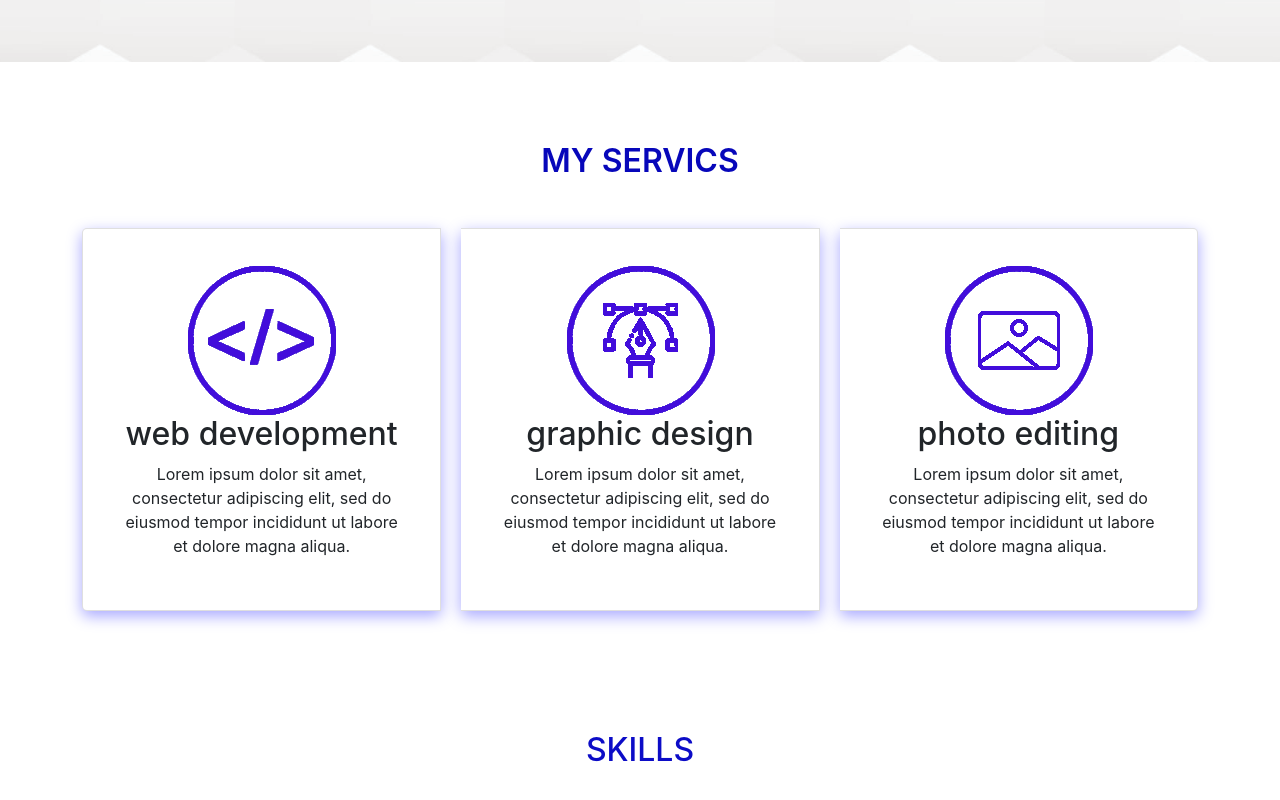
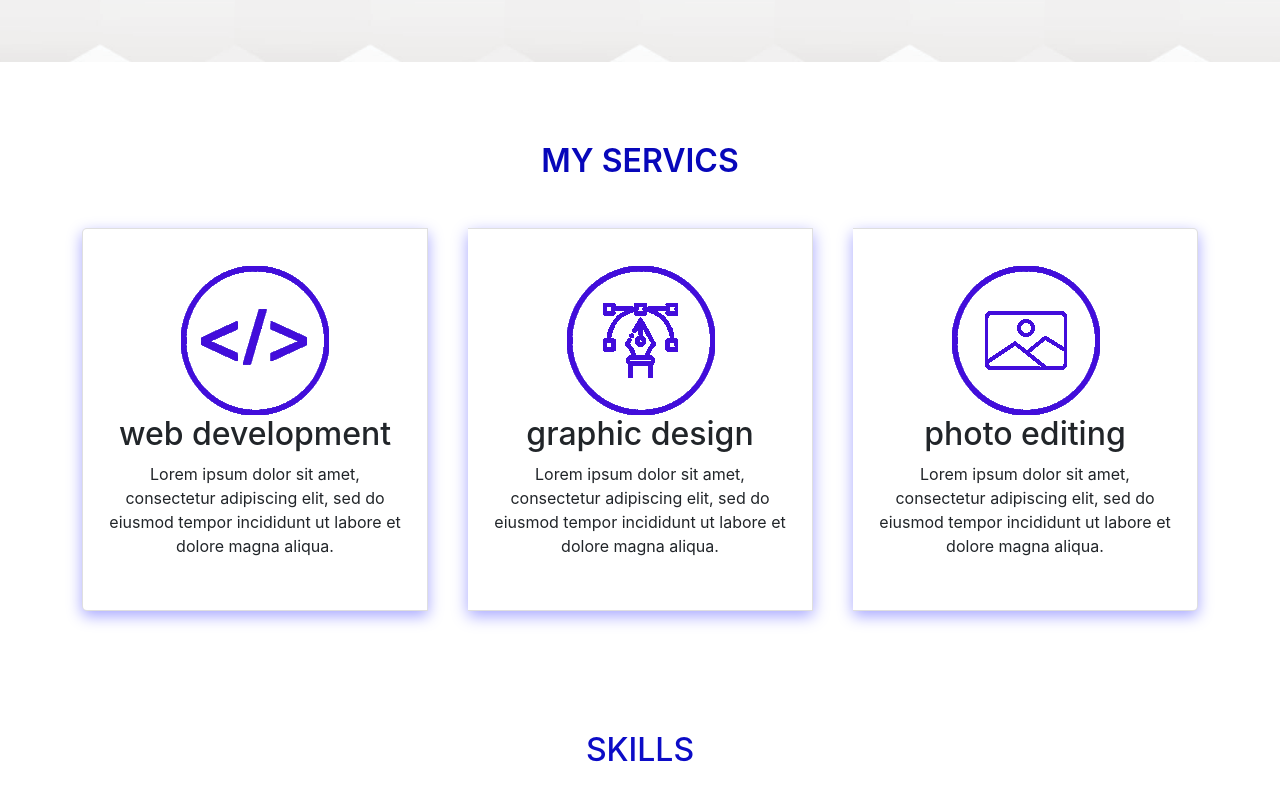
Before and after one commit to NurulHudaDev/NurulHuda-PortfolioWebsite, a React (Create React App) app: page / in a window 1280 px wide. Shown: the part 538-1338 px from the top of the page. Built offline with nearby package versions, Linux system fonts and the light colour scheme.

Commit message:
portfolio-website

```diff
--- a/src/Pages/Servics/Servics.css
+++ b/src/Pages/Servics/Servics.css
@@ -1,8 +1,8 @@
 .servic-cards{
-    gap: 20px;
+    gap: 40px;
 }
 .servic-card{
-    padding: 20px;
+    padding: 20px 10px;
     border-radius: 5px;
     box-shadow: rgba(4, 0, 255, 0.35) 0px 5px 15px;
 }
```
